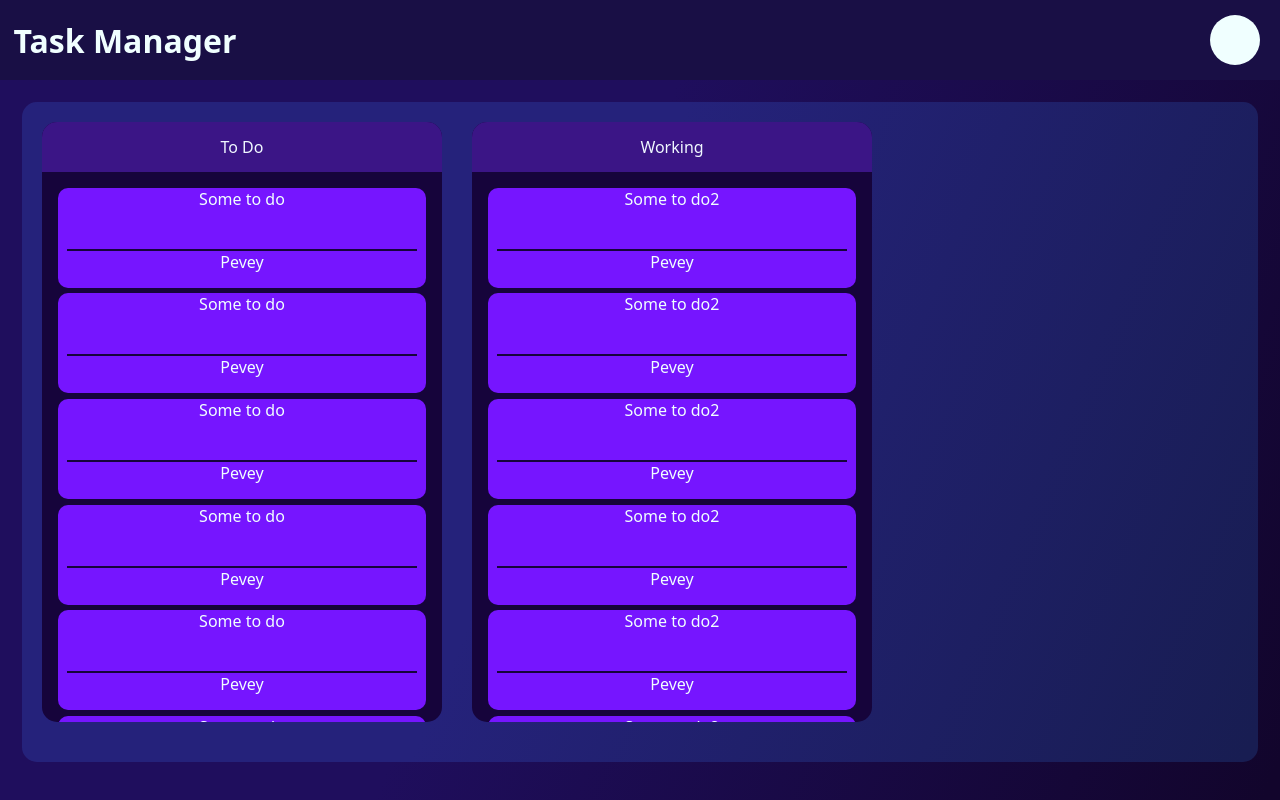
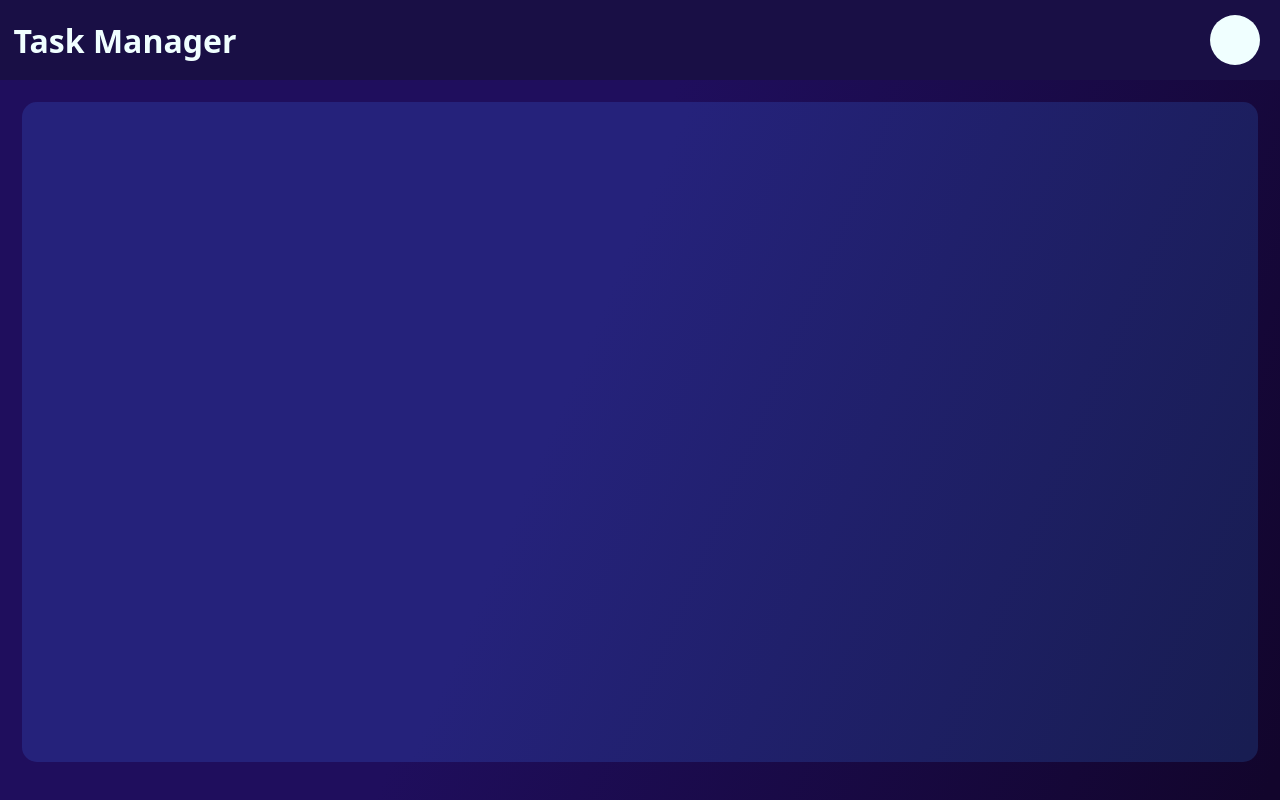
Before and after one commit to Peveylun/task-manager, a React (Vite) app in the folder client/: page / in a window 1280 px wide. Built offline with nearby package versions, Linux system fonts and the light colour scheme.

Commit message:
clearing states

```diff
--- a/client/src/components/Dashboard/dashboard.jsx
+++ b/client/src/components/Dashboard/dashboard.jsx
@@ -4,27 +4,8 @@ import { useState } from "react";
 import Task from "../Task/task.jsx";
 
 function Dashboard() {
-    const [column_titles, setDashboard_titles] = useState(["To Do", "Working"]);
-    const [tasks, setTasks] = useState([
-        { type: "To Do", description: "Some to do", author: "Pevey" },
-        { type: "To Do", description: "Some to do", author: "Pevey" },
-        { type: "To Do", description: "Some to do", author: "Pevey" },
-        { type: "To Do", description: "Some to do", author: "Pevey" },
-        { type: "To Do", description: "Some to do", author: "Pevey" },
-        { type: "To Do", description: "Some to do", author: "Pevey" },
-        { type: "To Do", description: "Some to do", author: "Pevey" },
-        { type: "To Do", description: "Some to do", author: "Pevey" },
-        { type: "To Do", description: "Some to do", author: "Pevey" },
-        { type: "Working", description: "Some to do2", author: "Pevey" },
-        { type: "Working", description: "Some to do2", author: "Pevey" },
-        { type: "Working", description: "Some to do2", author: "Pevey" },
-        { type: "Working", description: "Some to do2", author: "Pevey" },
-        { type: "Working", description: "Some to do2", author: "Pevey" },
-        { type: "Working", description: "Some to do2", author: "Pevey" },
-        { type: "Working", description: "Some to do2", author: "Pevey" },
-        { type: "Working", description: "Some to do2", author: "Pevey" },
-        { type: "Working", description: "Some to do2", author: "Pevey" },
-    ]);
+    const [column_titles, setDashboard_titles] = useState([]);
+    const [tasks, setTasks] = useState([]);
 
     return (
         <div className="dashboard">
```
